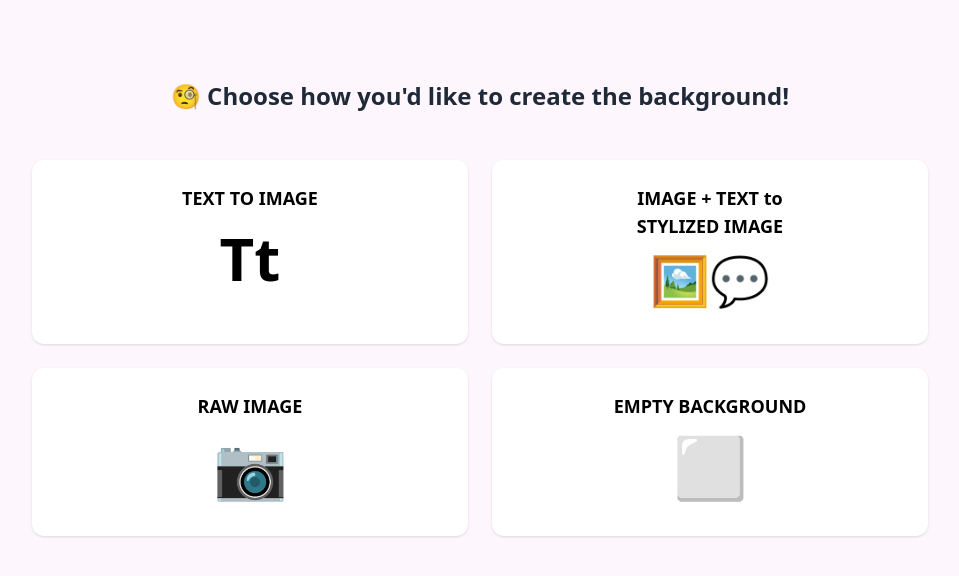
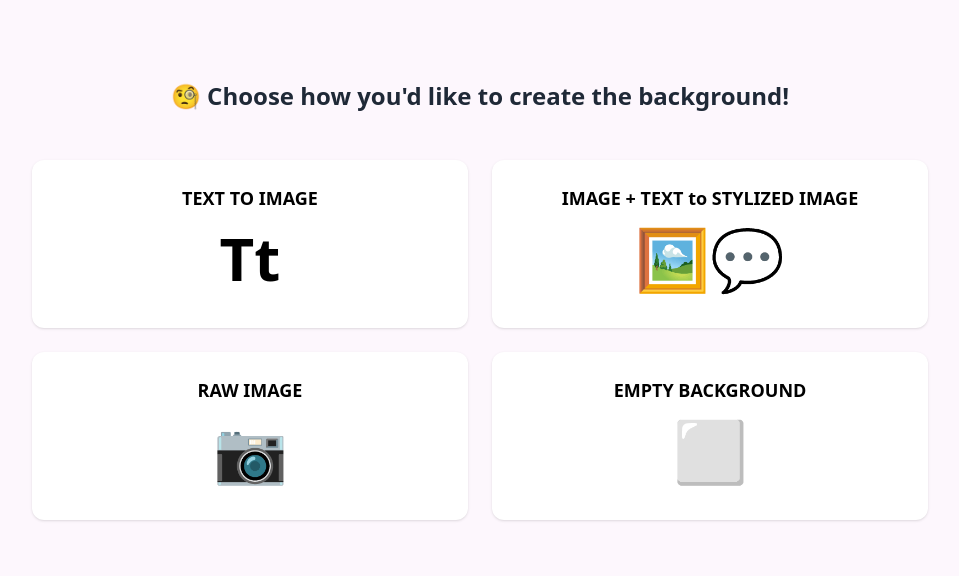
Before and after one commit to heewoneha/capstone-web, a Next.js app: page /background in a window 1280 px wide. Shown: the top 576 px of the page, without its empty margins (160-1119 px from the left). Built offline with nearby package versions, Linux system fonts and the light colour scheme.

Commit message:
refactor: option button component

```diff
--- /dev/null
+++ b/components/common/OptionButton.tsx
@@ -0,0 +1,25 @@
+import { ReactNode } from "react";
+
+interface OptionButtonProps {
+  title: string;
+  icon: ReactNode;
+  onClick: () => void;
+  className?: string;
+}
+
+export default function OptionButton({
+  title,
+  icon,
+  onClick,
+  className = "",
+}: OptionButtonProps) {
+  return (
+    <div
+      className={`bg-white rounded-xl shadow hover:shadow-lg transition p-6 flex flex-col items-center text-center cursor-pointer ${className}`}
+      onClick={onClick}
+    >
+      <p className="font-bold text-lg mb-4">{title}</p>
+      <div className="text-6xl mb-4">{icon}</div>
+    </div>
+  );
+}
--- a/pages/background/index.tsx
+++ b/pages/background/index.tsx
@@ -1,6 +1,7 @@
 import React, { useEffect } from 'react';
 import { useRouter } from "next/router";
 import { v4 as uuidv4 } from 'uuid';
+import OptionButton from '@/components/common/OptionButton';
 
 export default function SelectBackground() {
   const router = useRouter();
@@ -24,43 +25,31 @@ export default function SelectBackground() {
       </h1>
 
       <div className="grid grid-cols-1 sm:grid-cols-2 gap-6 w-full max-w-4xl">
-        {/* TEXT TO IMAGE */}
-        <div
-          className="bg-white rounded-xl shadow hover:shadow-lg transition p-6 flex flex-col items-center text-center cursor-pointer"
+        <OptionButton
+          title="TEXT TO IMAGE"
+          icon="Tt"
           onClick={() => handleRoute('/background/text/upload')}
-        >
-          <p className="font-bold text-lg mb-4">TEXT TO IMAGE</p>
-          <div className="text-6xl font-extrabold mb-4">Tt</div>
-        </div>
+          className="font-extrabold"
+        />
 
-        {/* IMAGE + TEXT to STYLIZED IMAGE */}
-        <div
-          className="bg-white rounded-xl shadow hover:shadow-lg transition p-6 flex flex-col items-center text-center cursor-pointer"
+        <OptionButton
+          title="IMAGE + TEXT to STYLIZED IMAGE"
+          icon="🖼️💬"
           onClick={() => handleRoute('/background/image_with_text/upload')}
-        >
-          <p className="font-bold text-lg mb-4">
-            IMAGE + TEXT to <br /> STYLIZED IMAGE
-          </p>
-          <div className="text-5xl mb-4">🖼️💬</div>
-        </div>
+          className="text-5xl"
+        />
 
-        {/* RAW IMAGE */}
-        <div
-          className="bg-white rounded-xl shadow hover:shadow-lg transition p-6 flex flex-col items-center text-center cursor-pointer"
+        <OptionButton
+          title="RAW IMAGE"
+          icon="📷"
           onClick={() => handleRoute('/background/raw_image/upload')}
-        >
-          <p className="font-bold text-lg mb-4">RAW IMAGE</p>
-          <div className="text-6xl mb-4">📷</div>
-        </div>
+        />
 
-        {/* EMPTY BACKGROUND */}
-        <div
-          className="bg-white rounded-xl shadow hover:shadow-lg transition p-6 flex flex-col items-center text-center cursor-pointer"
+        <OptionButton
+          title="EMPTY BACKGROUND"
+          icon="⬜️"
           onClick={() => handleRoute('/draw_character')}
-        >
-          <p className="font-bold text-lg mb-4">EMPTY BACKGROUND</p>
-          <div className="text-6xl mb-4">⬜️</div>
-        </div>
+        />
       </div>
     </div>
   );
--- a/pages/draw_character/index.tsx
+++ b/pages/draw_character/index.tsx
@@ -2,6 +2,7 @@ import React, { useState, useRef, useEffect } from 'react';
 import CanvasDraw from 'react-canvas-draw';
 import { SketchPicker } from 'react-color';
 import { useRouter } from "next/router";
+import OptionButton from '@/components/common/OptionButton';
 
 export default function DrawPage() {
   const [brushColor, setBrushColor] = useState('#000000');
@@ -129,12 +130,12 @@ export default function DrawPage() {
       )}
 
       <div className="mt-8">
-        <button
+        <OptionButton
+          title="Next"
+          icon=""
           onClick={() => router.push('/result')}
           className="bg-purple-500 text-white px-6 py-3 rounded-full font-semibold shadow hover:bg-purple-600 transition"
-        >
-          Next
-        </button>
+        />
       </div>
     </div>
   );
```
